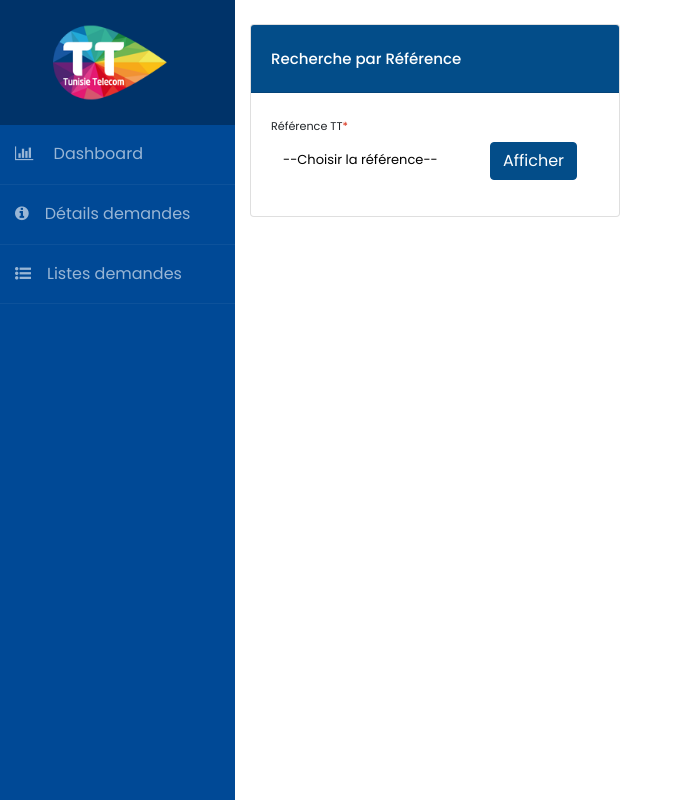
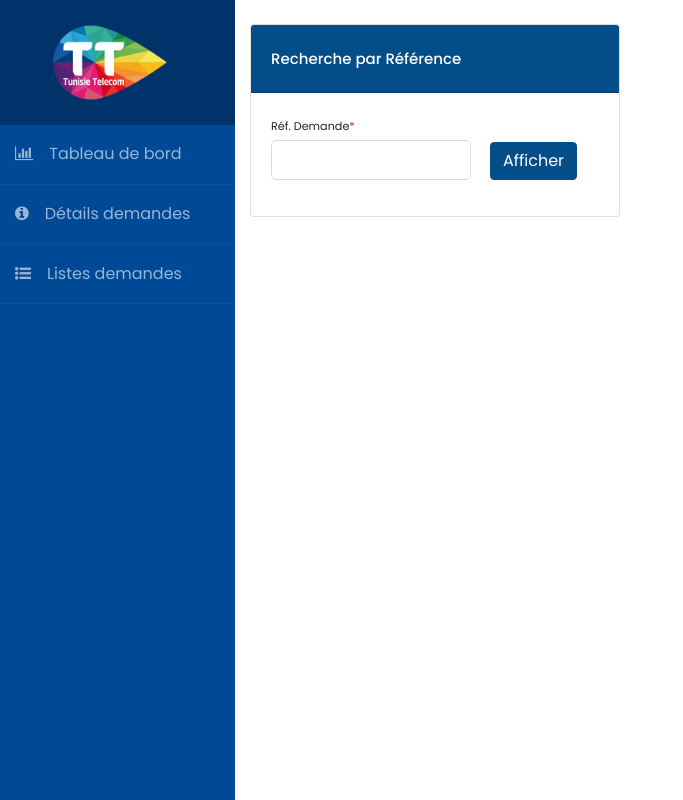
Before and after one commit to hibazaibi/GPONElAgba_TT, a PHP site: page /reference.php in a window 1280 px wide. Shown: the whole page, without its empty margins (0-683 px from the left). Run offline with PHP 8.4, Linux system fonts and the light colour scheme; data that the repository does not hold is empty; some libraries are stand-ins or nearby versions.

Commit message:
fourth commit

```diff
--- a/dashboard.php
+++ b/dashboard.php
@@ -28,7 +28,7 @@ $data = [
 <?php include "sidebar.html"; ?>
 
 <div class="container mt-4" style="margin-left: 300px;">
-    <h1 class="mb-4">Dashboard</h1>
+    <h1 class="mb-4">Tableau de bord</h1>
     <div class="row">
         <div class="col-md-3">
             <div class="card text-white bg-primary mb-3">
--- a/liste_demandes.php
+++ b/liste_demandes.php
@@ -84,7 +84,7 @@ if ($_SERVER["REQUEST_METHOD"] == "POST" && isset($_POST['update_serial']) && is
 </head>
 <body>
 <?php include "sidebar.html"; ?>
-<div class="container mt-4" style="width:900px;margin-left:300px;">
+<div class="container mt-4" style="width:1070px;margin-left:260px;">
     <h1 class="mb-4">Listes des demandes</h1>
 
     <!-- Search form -->
--- a/ref.css
+++ b/ref.css
@@ -25,6 +25,11 @@ textarea {
 
 input {
     color: #707070;
+}
+
+input::placeholder {
+    color: #707070; /* Ensure this color is visible */
+    opacity: 1;
 }
 
 a {
--- a/reference.php
+++ b/reference.php
@@ -16,12 +16,13 @@ try {
 }
 
 $details = null;
+$selectedRefDemande = ""; // Variable to hold the selected reference
 
 if ($_SERVER["REQUEST_METHOD"] == "POST" && isset($_POST['ref_demande'])) {
-    $refDemande = $_POST['ref_demande'];
+    $selectedRefDemande = $_POST['ref_demande'];
     try {
-        $stmt = $db->prepare("SELECT `Réf. Demande`, `Client`, `N°VoIP`, `Adresse Installation`, `FSI`, `Débit`, `NAT SERVICE` FROM demandes WHERE `Réf. Demande` = :refDemande");
-        $stmt->bindParam(':refDemande', $refDemande);
+        $stmt = $db->prepare("SELECT `Réf. Demande`, Client, `N°VoIP`, `Adresse Installation`, FSI, Débit, `NAT SERVICE` FROM demandes WHERE `Réf. Demande` = :refDemande");
+        $stmt->bindParam(':refDemande', $selectedRefDemande);
         $stmt->execute();
         $details = $stmt->fetch(PDO::FETCH_ASSOC);
     } catch (PDOException $e) {
@@ -54,15 +55,15 @@ if ($_SERVER["REQUEST_METHOD"] == "POST" && isset($_POST['ref_demande'])) {
                         <form method="post" action="">
                             <div class="row gx-3 mb-3">
                                 <div class="col-md-6">
-                                    <label class="small mb-1" for="ref_demande">Référence TT<span style="color: #D72A12">*</span></label>
-                                    <select name="ref_demande" id="ref_demande" class="form-control" style="width:200px;">
-                                        <option value="" selected disabled>--Choisir la référence--</option>
+                                    <label class="small mb-1" for="ref_demande">Réf. Demande<span style="color: #D72A12">*</span></label>
+                                    <input type="text" name="ref_demande" id="ref_demande" class="form-control" list="refList" placeholder="Entrez la référence TT" autocomplete="off" value="<?php echo htmlspecialchars($selectedRefDemande, ENT_QUOTES, 'UTF-8'); ?>" style="color: #333333; background-color: #ffffff; border: 1px solid #dcdcdc; border-radius: 5px; width: 200px;">
+                                    <datalist id="refList">
                                         <?php
                                         foreach ($references as $reference) {
-                                            echo '<option value="' . htmlspecialchars($reference['Réf. Demande'], ENT_QUOTES, 'UTF-8') . '">' . htmlspecialchars($reference['Réf. Demande'], ENT_QUOTES, 'UTF-8') . '</option>';
+                                            echo '<option value="' . htmlspecialchars($reference['Réf. Demande'], ENT_QUOTES, 'UTF-8') . '">';
                                         }
                                         ?>
-                                    </select>
+                                    </datalist>
                                 </div>
                                 <div class="col-md-6 d-flex align-items-end">
                                     <button type="submit" class="btn btn-primary" style="background-color:#034D89;border-color:#034D89;margin-left:40px;">Afficher</button>
@@ -73,8 +74,8 @@ if ($_SERVER["REQUEST_METHOD"] == "POST" && isset($_POST['ref_demande'])) {
                 </div>
             </div>
             <?php if ($details): ?>
-                <div class="col-xl-8"style="margin-left:100px;">
-                    <div class="card mb-4" >
+                <div class="col-xl-8" style="margin-left:100px;">
+                    <div class="card mb-4">
                         <div class="card-header py-3" style="background-color:#034D89">
                             <h6 style="padding-top: 9px;color: white;font-size: 15px">Détails de la Référence</h6>
                         </div>
--- a/sidebar.html
+++ b/sidebar.html
@@ -33,7 +33,7 @@
 
 
             <li>
-                <a   href="dashboard.php"><span class="fa fa-bar-chart mr-3"></span>  Dashboard</a>
+                <a   href="dashboard.php"><span class="fa fa-bar-chart mr-3"></span>Tableau de bord</a>
             </li>
 
             <li>
```
